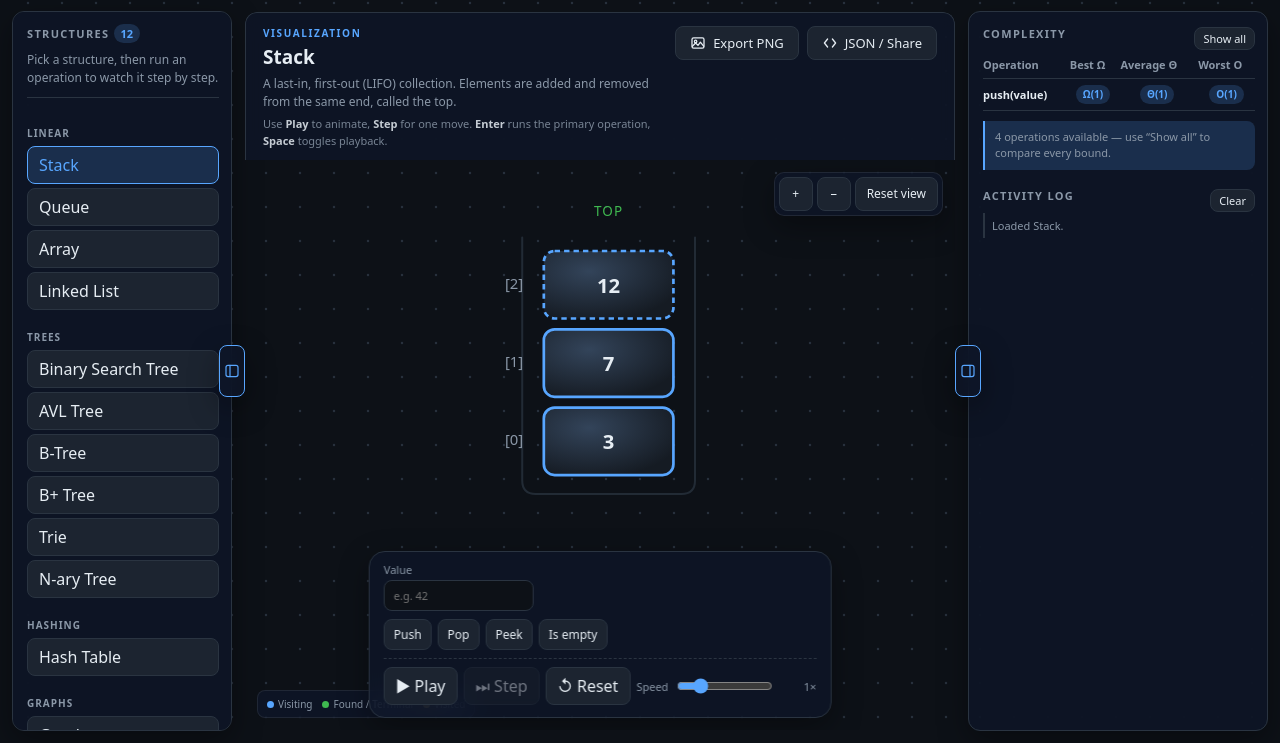
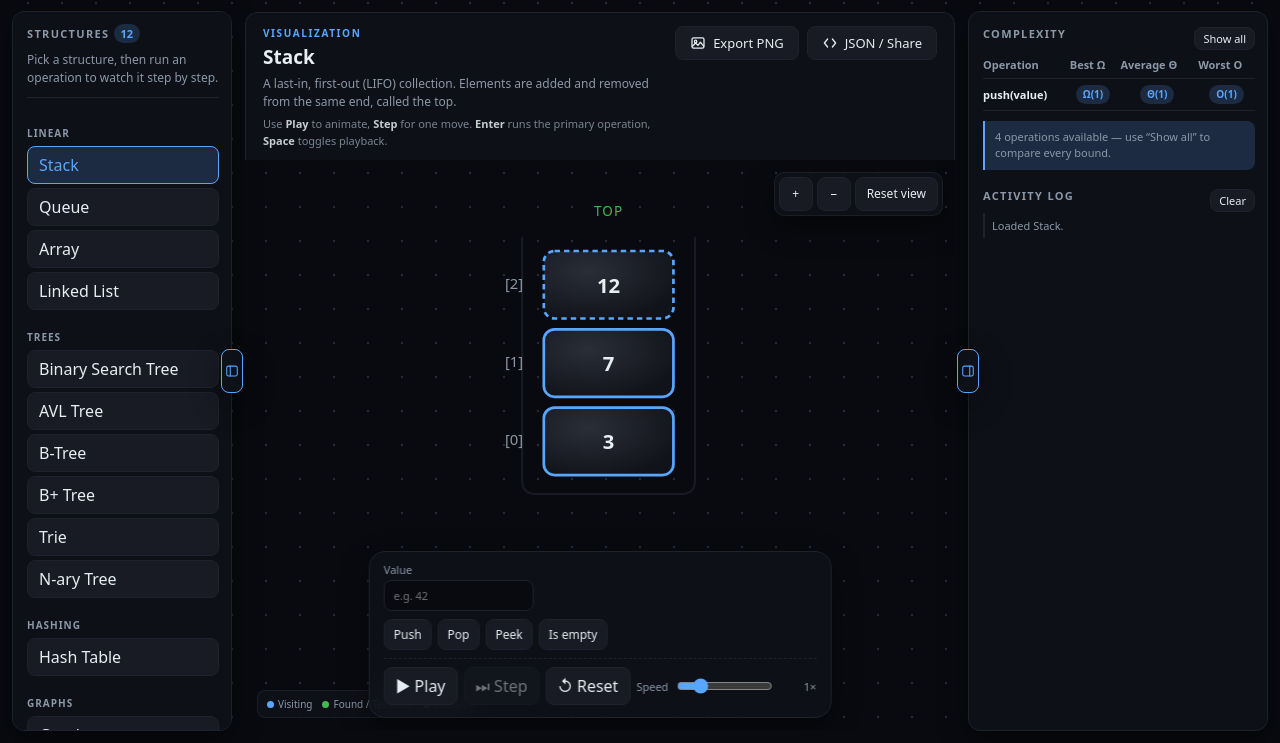
Before and after one commit to valentinemanuel/javascriptPractice, a website with bundled scripts: page index.html in a window 1280 px wide. Shown: the part 57-800 px from the top of the page. Built offline with nearby package versions, Linux system fonts and the light colour scheme.

Commit message:
style: charcoal dark palette and smaller sidebar toggles

```diff
--- a/js/app.js
+++ b/js/app.js
@@ -93,8 +93,8 @@ function positionEdgeToggles() {
   } else {
     const leftRect = layout.querySelector('.sidebar').getBoundingClientRect();
     const rightRect = layout.querySelector('.info-panel').getBoundingClientRect();
-    toggleLeft.style.left = `${Math.max(4, leftRect.right - layoutRect.left - 13)}px`;
-    toggleRight.style.right = `${Math.max(4, layoutRect.right - rightRect.left - 13)}px`;
+    toggleLeft.style.left = `${Math.max(4, leftRect.right - layoutRect.left - 11)}px`;
+    toggleRight.style.right = `${Math.max(4, layoutRect.right - rightRect.left - 11)}px`;
   }
 }
 
@@ -499,7 +499,7 @@ byId('export-png').addEventListener('click', async () => {
     const variables = themeVariables();
     await exportSvgPng(svg, current.id, {
       variables,
-      background: variables['--bg'] ?? '#0d1117',
+      background: variables['--bg'] ?? '#090a0f',
     });
     appendLog(`Exported ${current.structure.meta.title} as a PNG image.`, 'info');
   } catch (error) {
--- a/js/utils/io.js
+++ b/js/utils/io.js
@@ -161,8 +161,8 @@ export function buildSvgStyles(variables = {}) {
     .join('');
   return `
 svg{${declarations}font-family:ui-sans-serif,system-ui,-apple-system,"Segoe UI",sans-serif}
-.grad-default-1{stop-color:var(--grad-default-1,#33445a)}
-.grad-default-2{stop-color:var(--grad-default-2,#151b23)}
+.grad-default-1{stop-color:var(--grad-default-1,#2a2e38)}
+.grad-default-2{stop-color:var(--grad-default-2,#11131a)}
 .grad-active-1{stop-color:var(--grad-active-1,#79c0ff)}
 .grad-active-2{stop-color:var(--grad-active-2,#1f5f9e)}
 .grad-found-1{stop-color:var(--grad-found-1,#56d364)}
@@ -287,7 +287,7 @@ export async function exportSvgPng(svg, id, options = {}) {
   background.setAttribute('y', String(view.y));
   background.setAttribute('width', String(view.width));
   background.setAttribute('height', String(view.height));
-  background.setAttribute('fill', options.background ?? '#0d1117');
+  background.setAttribute('fill', options.background ?? '#090a0f');
   if (clone.firstChild) clone.insertBefore(background, clone.firstChild.nextSibling);
   else clone.prepend(background);
 
--- a/styles.css
+++ b/styles.css
@@ -1,10 +1,10 @@
 :root {
   color-scheme: dark;
-  --bg: #0d1117;
-  --panel: #151b23;
-  --panel-2: #1c2430;
-  --border: #2a3441;
-  --border-subtle: rgba(255, 255, 255, 0.08);
+  --bg: #090a0f;
+  --panel: #11131a;
+  --panel-2: #181b24;
+  --border: #1e222d;
+  --border-subtle: rgba(255, 255, 255, 0.06);
   --text: #e6edf3;
   --text-primary: #e6edf3;
   --muted: #8b98a8;
@@ -14,15 +14,15 @@
   --found: #3fb950;
   --miss: #f85149;
   --probe: #bc8cff;
-  --grad-default-1: #33445a;
-  --grad-default-2: #151b23;
+  --grad-default-1: #2a2e38;
+  --grad-default-2: #11131a;
   --grad-active-1: #79c0ff;
   --grad-active-2: #1f5f9e;
   --grad-found-1: #56d364;
   --grad-found-2: #176b33;
-  --edge: #5b6b7c;
-  --shadow: 0 10px 30px rgba(0, 0, 0, 0.35);
-  --panel-glass: rgba(15, 23, 42, 0.72);
+  --edge: #58606f;
+  --shadow: 0 10px 30px rgba(0, 0, 0, 0.45);
+  --panel-glass: rgba(17, 19, 26, 0.82);
 }
 
 html[data-theme="light"] {
@@ -107,7 +107,7 @@ button[disabled] { opacity: 0.45; cursor: not-allowed; }
   height: 56px;
   padding: 0 20px;
   border-bottom: 1px solid var(--border-subtle);
-  background: rgba(15, 23, 42, 0.72);
+  background: rgba(17, 19, 26, 0.82);
   backdrop-filter: blur(12px);
   -webkit-backdrop-filter: blur(12px);
 }
@@ -145,8 +145,8 @@ html[data-theme="light"] .topbar { background: rgba(255, 255, 255, 0.72); }
   box-shadow: var(--shadow);
 }
 .edge-toggle svg {
-  width: 16px;
-  height: 16px;
+  width: 14px;
+  height: 14px;
   fill: none;
   stroke: currentColor;
   stroke-width: 1.5;
@@ -156,12 +156,12 @@ html[data-theme="light"] .topbar { background: rgba(255, 255, 255, 0.72); }
 .edge-toggle.left,
 .edge-toggle.right {
   top: 50%;
-  width: 26px;
-  height: 52px;
+  width: 22px;
+  height: 44px;
   transform: translateY(-50%);
 }
-.edge-toggle.left { left: max(4px, calc(12px + var(--left-col) - 13px)); }
-.edge-toggle.right { right: max(4px, calc(12px + var(--right-col) - 13px)); }
+.edge-toggle.left { left: max(4px, calc(12px + var(--left-col) - 11px)); }
+.edge-toggle.right { right: max(4px, calc(12px + var(--right-col) - 11px)); }
 .edge-toggle[aria-pressed="true"] {
   color: var(--accent);
   border-color: var(--accent);
```
Also changed, not shown: favicon.svg.
